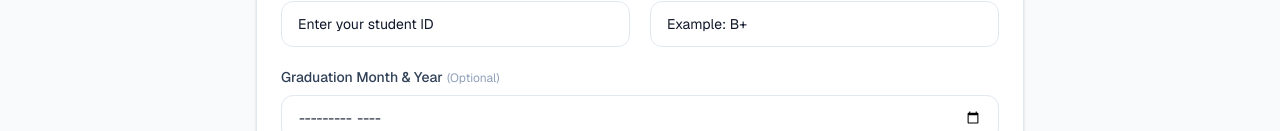
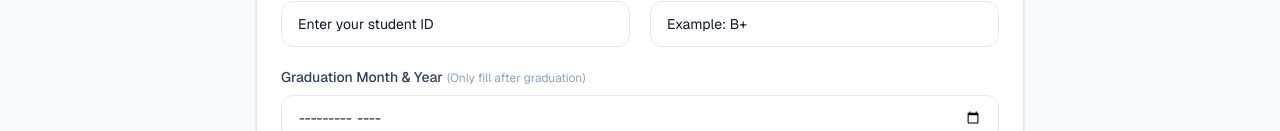
Before and after one commit to hasanjobair15/pharmaciaclubdiu, a Next.js app: page /students/create-account in a window 1280 px wide. Shown: the part 821-952 px from the top of the page. Built offline with nearby package versions, Linux system fonts and the light colour scheme; no server answers.

Commit message:
Update page.tsx

```diff
--- a/app/students/create-account/page.tsx
+++ b/app/students/create-account/page.tsx
@@ -370,7 +370,7 @@ export default function CreateStudentAccountPage() {
                 >
                   Graduation Month & Year
                   <span className="ml-1 text-xs font-normal text-slate-400">
-                    (Optional)
+                    (Only fill after graduation)
                   </span>
                 </label>
 
```
